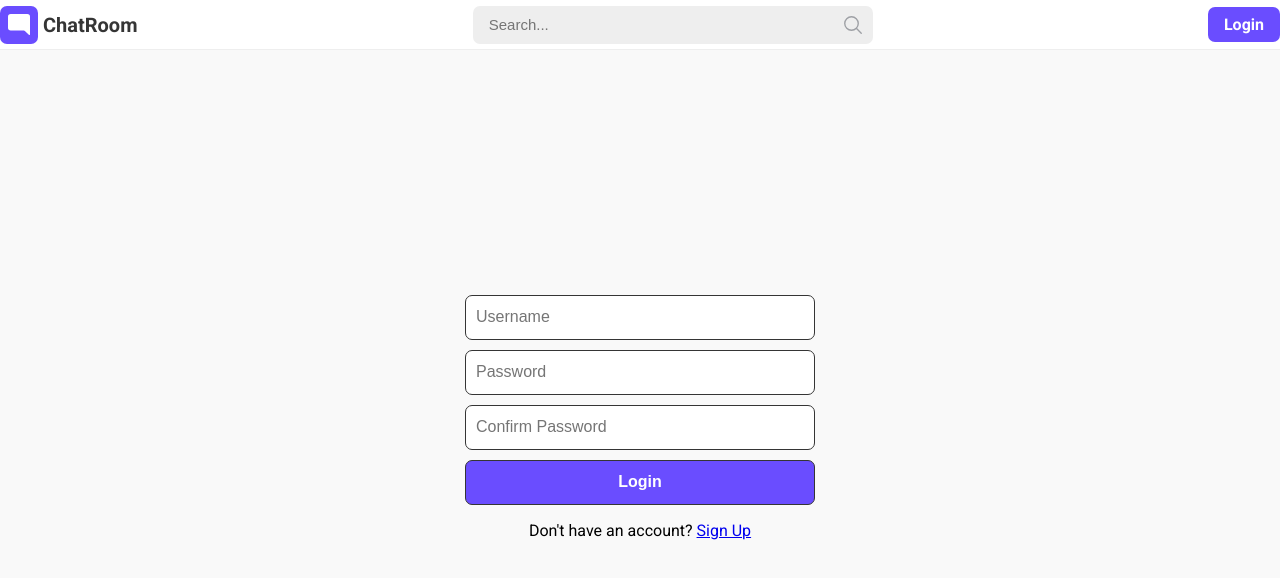
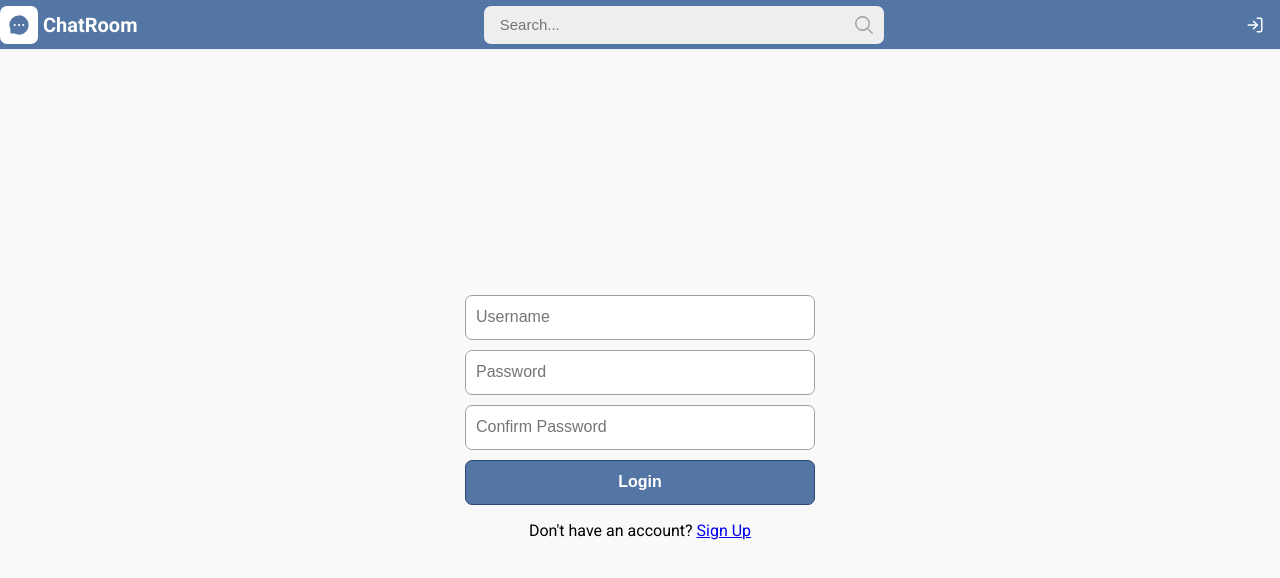
Before and after one commit to lxndrbukin/chatroom-v2, a React (Create React App) app in the folder src/client/: page /login in a window 1280 px wide. Shown: the top 578 px of the page. Built offline with nearby package versions, Linux system fonts and the light colour scheme; no server answers.

Commit message:
Apply redesign

```diff
--- a/src/client/src/assets/variables.scss
+++ b/src/client/src/assets/variables.scss
@@ -2,10 +2,16 @@
 $dark: #353535;
 $black: #000;
 $white: #ffffff;
+$super-light-purple: #c5baff;
+$light-purple: #a28fff;
 $purple: #6a4dff;
 $light-grey: #f9f9f9;
 $grey: #eeeeee;
 $dark-grey: #9ea0a5;
+$red: #c33044;
+$light-blue: #5c9ce6;
+$blue: #5376a4;
+$dark-blue: #2b4b76;
 
 $status-green: #86b24d;
 $status-red: #b53d4d;
--- a/src/client/src/components/Auth/Auth.tsx
+++ b/src/client/src/components/Auth/Auth.tsx
@@ -41,7 +41,7 @@ export default function Auth(): JSX.Element {
     { name: 'confirmPassword', placeholder: 'Confirm Password' },
   ];
 
-  const renderedFields = inputFields.map((field) => {
+  const renderedFields = inputFields.map((field): JSX.Element => {
     return (
       <div className="auth-form-input">
         <AuthFormInput
@@ -49,7 +49,10 @@ export default function Auth(): JSX.Element {
           onChange={handleInputChange}
           {...field}
         />
-        {errors && errors[field.name]}
+
+        {errors && (
+          <div className="auth-form-input-error">{errors[field.name]}</div>
+        )}
       </div>
     );
   });
--- a/src/client/src/components/Auth/assets/styles.scss
+++ b/src/client/src/components/Auth/assets/styles.scss
@@ -21,8 +21,8 @@
         width: 100%;
         box-sizing: border-box;
         height: 45px;
-        border-radius: 7px;
-        border: 1px solid $dark;
+        border: 1px solid $dark-grey;
+        border-radius: $border-r7;
         font-size: 16px;
         padding: 3px 10px;
 
@@ -30,13 +30,19 @@
           outline: none;
         }
       }
+
+      .auth-form-input-error {
+        padding: $spacing-sm $spacing-md;
+        color: $red;
+        font-size: 14px;
+      }
     }
 
     button {
       height: 45px;
-      border: 1px solid $dark;
+      border: 1px solid $dark-blue;
       border-radius: 7px;
-      background-color: $purple;
+      background-color: $blue;
       color: $white;
       font-weight: bold;
       font-size: 16px;
--- a/src/client/src/components/Header/Header.tsx
+++ b/src/client/src/components/Header/Header.tsx
@@ -5,7 +5,8 @@ import { RootState, AppDispatch, logout } from '../../store';
 import HeaderSearch from './HeaderSearch';
 import HeaderUserSection from './HeaderUserSection';
 import { FaUserCircle } from 'react-icons/fa';
-import { BsChatRightFill } from 'react-icons/bs';
+import { AiFillMessage } from 'react-icons/ai';
+import { FiLogIn } from 'react-icons/fi';
 
 export default function Header(): JSX.Element {
   const dispatch = useDispatch<AppDispatch>();
@@ -13,7 +14,7 @@ export default function Header(): JSX.Element {
 
   const loginBtn = (
     <Link to="/login" className="header-user-auth-btn">
-      Login
+      <FiLogIn />
     </Link>
   );
 
@@ -33,7 +34,7 @@ export default function Header(): JSX.Element {
     <header className="header">
       <div className="header-container">
         <Link to="/" className="header-logo">
-          <BsChatRightFill />
+          <AiFillMessage />
           ChatRoom
         </Link>
         <HeaderSearch />
--- a/src/client/src/components/Header/assets/styles.scss
+++ b/src/client/src/components/Header/assets/styles.scss
@@ -6,6 +6,7 @@
   justify-content: center;
   width: 100%;
   border-bottom: 1px solid $grey;
+  background-color: $blue;
 
   .header-container {
     display: flex;
@@ -20,7 +21,7 @@
       display: inline-block;
       user-select: none;
       text-decoration: none;
-      color: $dark;
+      color: $white;
       font-size: 20px;
       font-weight: bold;
       display: grid;
@@ -31,8 +32,8 @@
       svg {
         font-size: 22px;
         padding: 8px;
-        background-color: $purple;
-        color: $white;
+        background-color: $white;
+        color: $blue;
         border-radius: 7px;
         display: flex;
         justify-content: center;
@@ -77,12 +78,20 @@
 
     .header-user {
       .header-user-auth-btn {
-        background-color: $purple;
+        // background-color: $dark-blue;
         color: $white;
         text-decoration: none;
-        padding: $spacing-md $spacing-lg;
+        padding: $spacing-lg;
         border-radius: $border-r7;
+        display: block;
         font-weight: bold;
+
+        svg {
+          display: flex;
+          align-items: center;
+          justify-content: center;
+          font-size: 18px;
+        }
       }
 
       .header-user-section {
```
